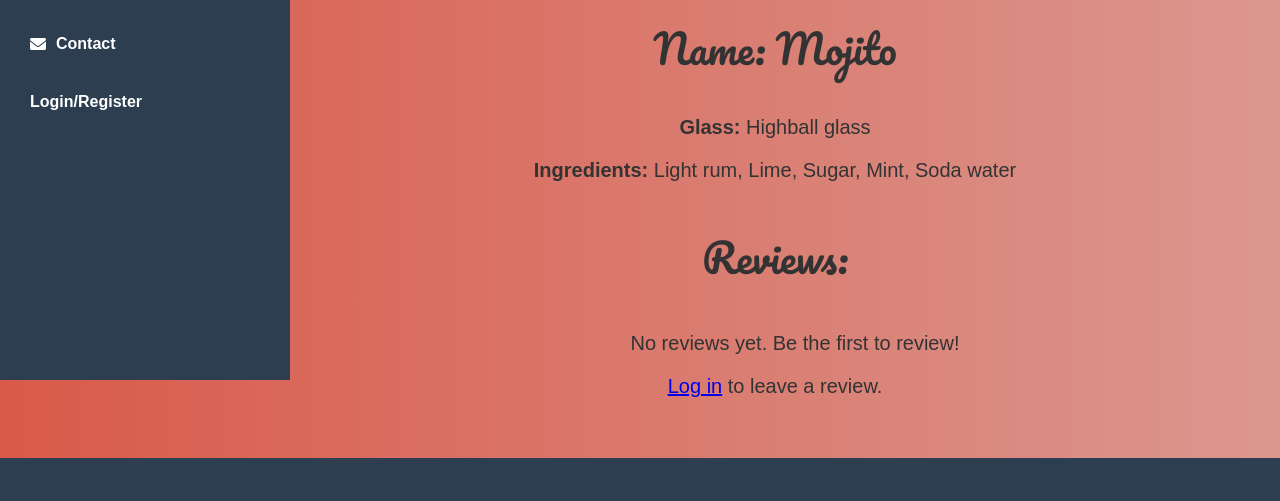
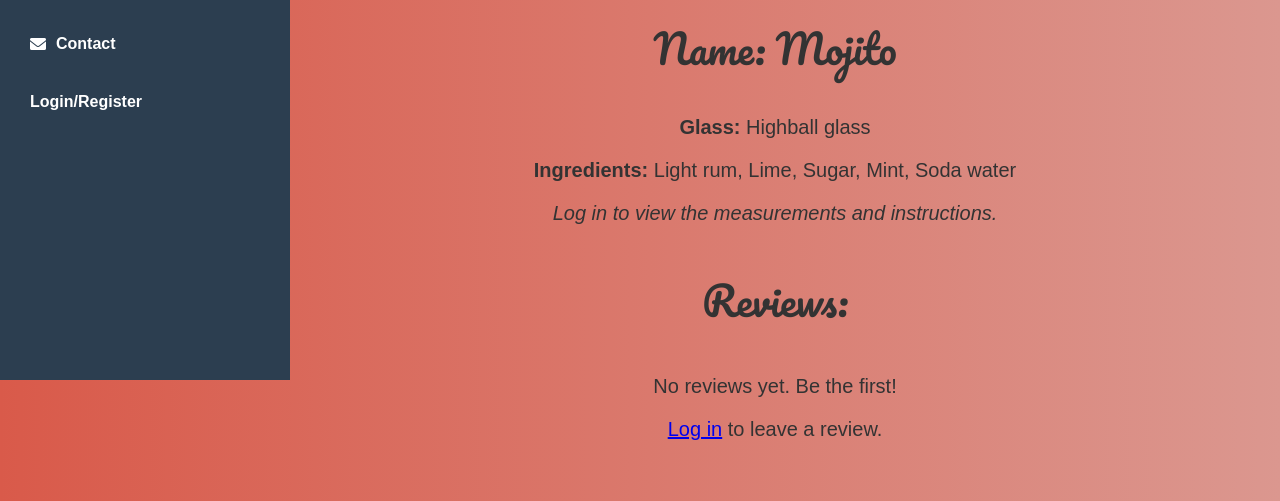
Before and after one commit to UCCS-CS4300-5300/Group6-fall2024, a Django app: page /drink/details/11000 in a window 1280 px wide. Shown: the part 460-961 px from the top of the page. Before the commit the page ends 918 px from the top, so only its background shows below. Run offline with Django 4.2, Linux system fonts and the light colour scheme; data comes from the database, SQL or seed files in the repository.

Commit message:
Updated cocktail details page

```diff
--- a/ourapp/templates/ourapp/cocktails_detail.html
+++ b/ourapp/templates/ourapp/cocktails_detail.html
@@ -8,10 +8,25 @@
     <h2>Name: {{ cocktails.name }}</h2>
     <p><strong>Glass:</strong> {{ cocktails.glass }}</p>
     <p><strong>Ingredients:</strong>
-        {% for ingrediment in cocktails.ingredients %}
-            {{ ingrediment }}{% if not forloop.last %}, {% endif %}
+        {% for ingredient in cocktails.ingredients %}
+            {{ ingredient }}{% if not forloop.last %}, {% endif %}
         {% endfor %}
     </p>
+
+    {% if user.is_authenticated %}
+    <p><strong>Measurements:</strong>
+        {% for measurement in cocktails.measurements %}
+            {{ measurement }}{% if not forloop.last %}, {% endif %}
+        {% endfor %}
+    </p>
+    <p><strong>Instructions:</strong></p>
+    {% for instruction in instructions_list %}
+        <p>{{ instruction }}</p>
+    {% endfor %}
+    {% else %}
+    <p><em>Log in to view the measurements and instructions.</em></p>
+    {% endif %}
+
 
     <!-- Save Drink Button -->
     {% if user.is_authenticated %}
@@ -29,29 +44,32 @@
         {% endif %}
     {% endif %}
 
-    <!-- Display existing reviews -->
     <h3>Reviews:</h3>
-    <ul>
+    <div class="review-list">
         {% for review in reviews %}
-        <li>
-            <h4><strong>{{ review.user.username }}:</strong> {{ review.rating }}/5</h4>
+        <div class="review-card">
+            <h4><strong>{{ review.user.username }}</strong></h4>
+            <div class="star-rating">
+                {% for star in "12345" %}
+                    <span class="star {% if star|add:0 <= review.rating %}filled{% endif %}">&#9733;</span>
+                {% endfor %}
+            </div>
             <p>{{ review.review_text }}</p>
             <small>Posted on {{ review.created_at|date:"F j, Y" }}</small>
-            <p>
             {% if user.is_authenticated and review.user == user %}
-                <!-- Delete Review Button (only shown to the author) -->
                 <form action="{% url 'delete_review' review_id=review.reviewID %}" method="post" style="display:inline;">
                     {% csrf_token %}
                     <button type="submit" class="cta-button">Delete Review</button>
                 </form>
             {% endif %}
-            </p>
-            <br>
-        </li>
+        </div>
         {% empty %}
-        <p>No reviews yet. Be the first to review!</p>
+        <p>No reviews yet. Be the first!</p>
         {% endfor %}
-    </ul>
+    </div>
+
+
+
 
     <!-- Submit a new review -->
     {% if user.is_authenticated %}
@@ -65,5 +83,4 @@
     <p><a href="{% url 'login' %}">Log in</a> to leave a review.</p>
     {% endif %}
 </div>
-
 {% endblock %}
```
